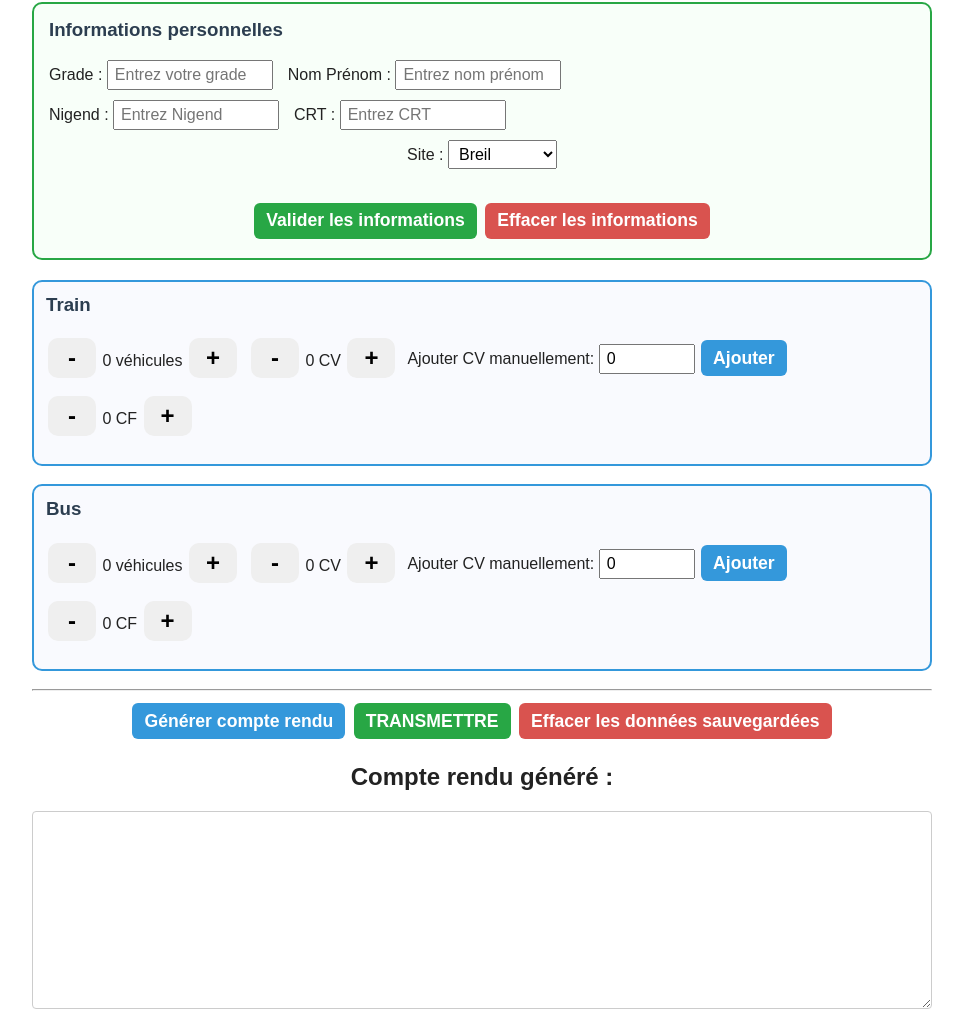
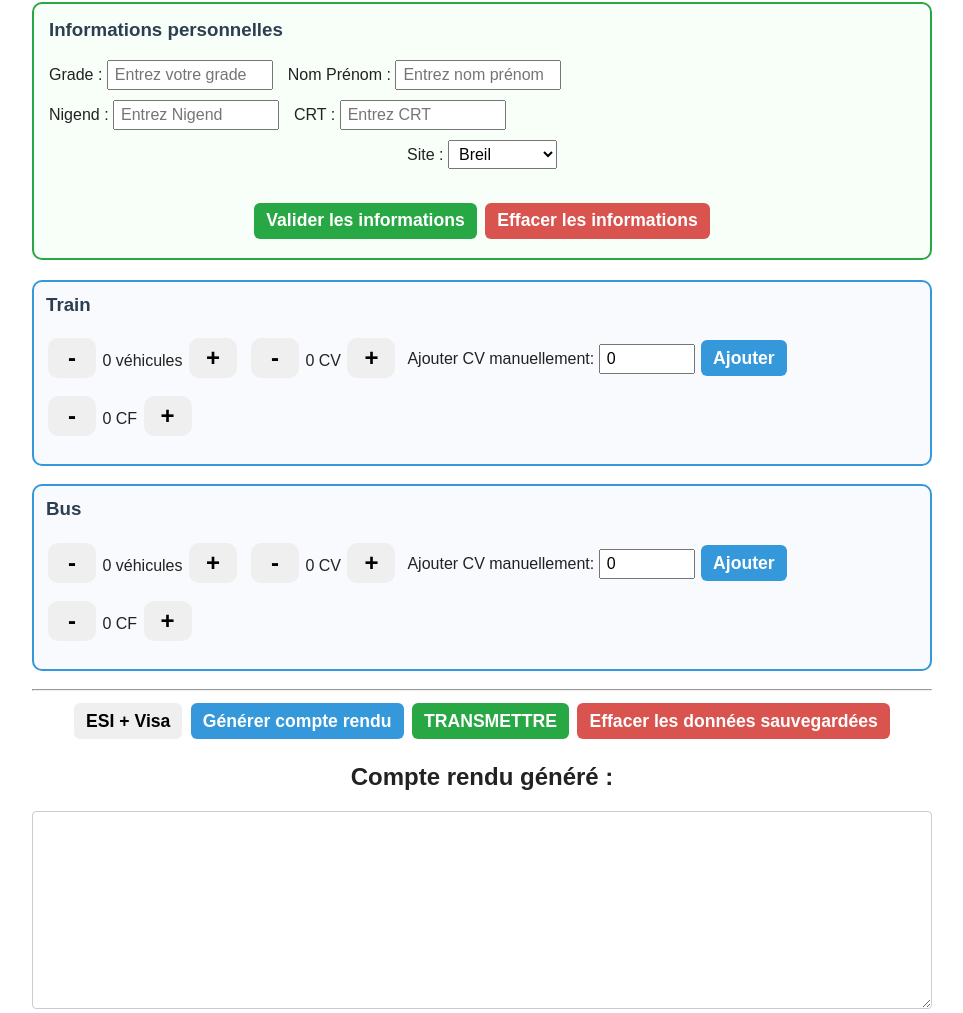
Before and after one commit to MarkRustenholtz/compteursub2, a plain HTML site: page index.html in a window 1280 px wide. Shown: the part 78-1091 px from the top of the page, without its empty margins (158-1121 px from the left). Drawn offline with Linux system fonts and the light colour scheme.

Commit message:
Update index.html

```diff
--- a/index.html
+++ b/index.html
@@ -182,6 +182,10 @@
 <hr/>
 
 <section style="text-align:center; margin-bottom:20px;">
+   </button>
+  <button onclick="window.open('https://markrustenholtz.github.io/esi2/', '_blank')">
+    ESI + Visa
+  </button>
   <button id="generateBtn" class="blue">Générer compte rendu</button>
   <button id="transmettreBtn" class="green">TRANSMETTRE</button>
   <button id="resetBtn" class="red">Effacer les données sauvegardées</button>
```
